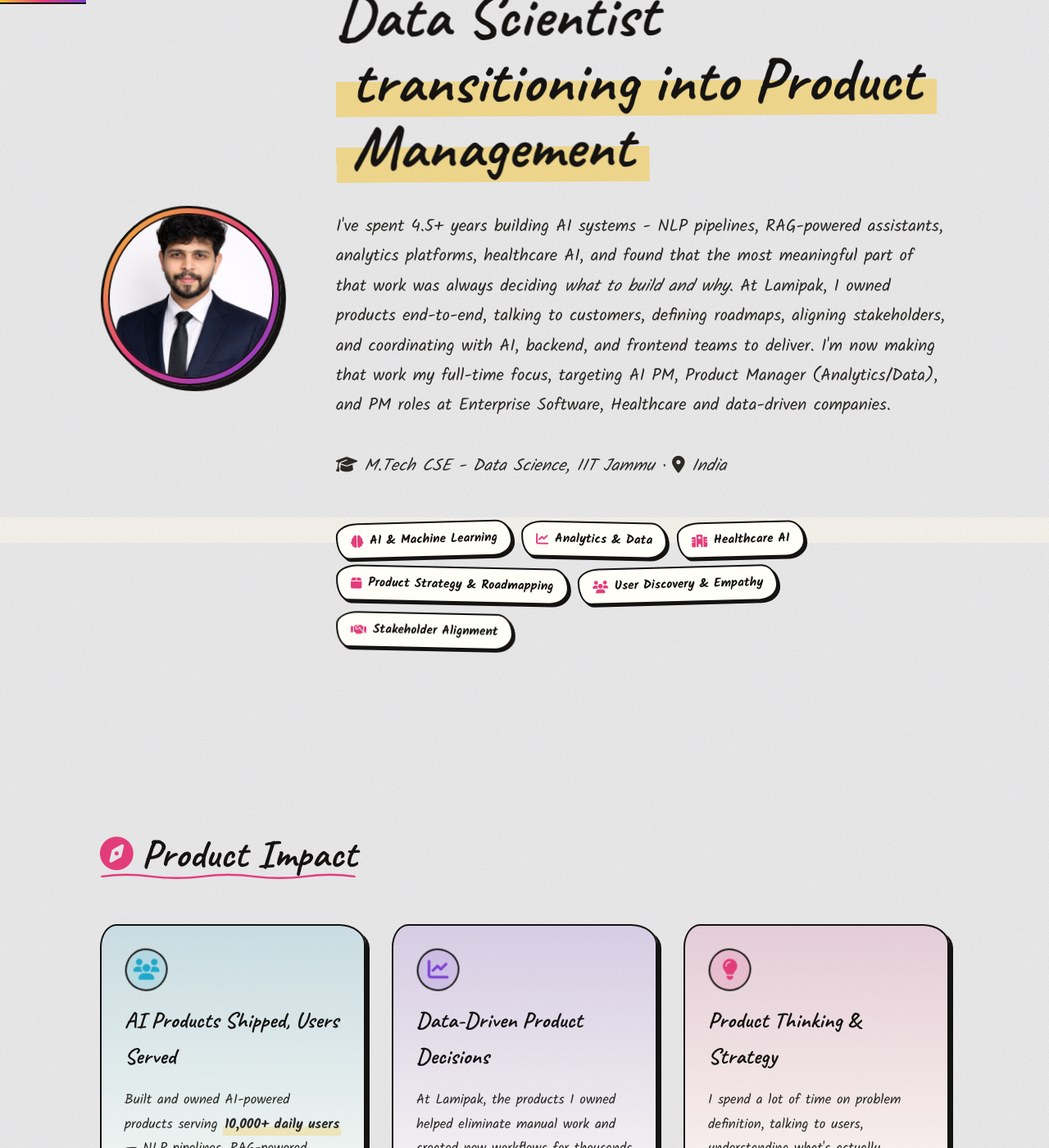
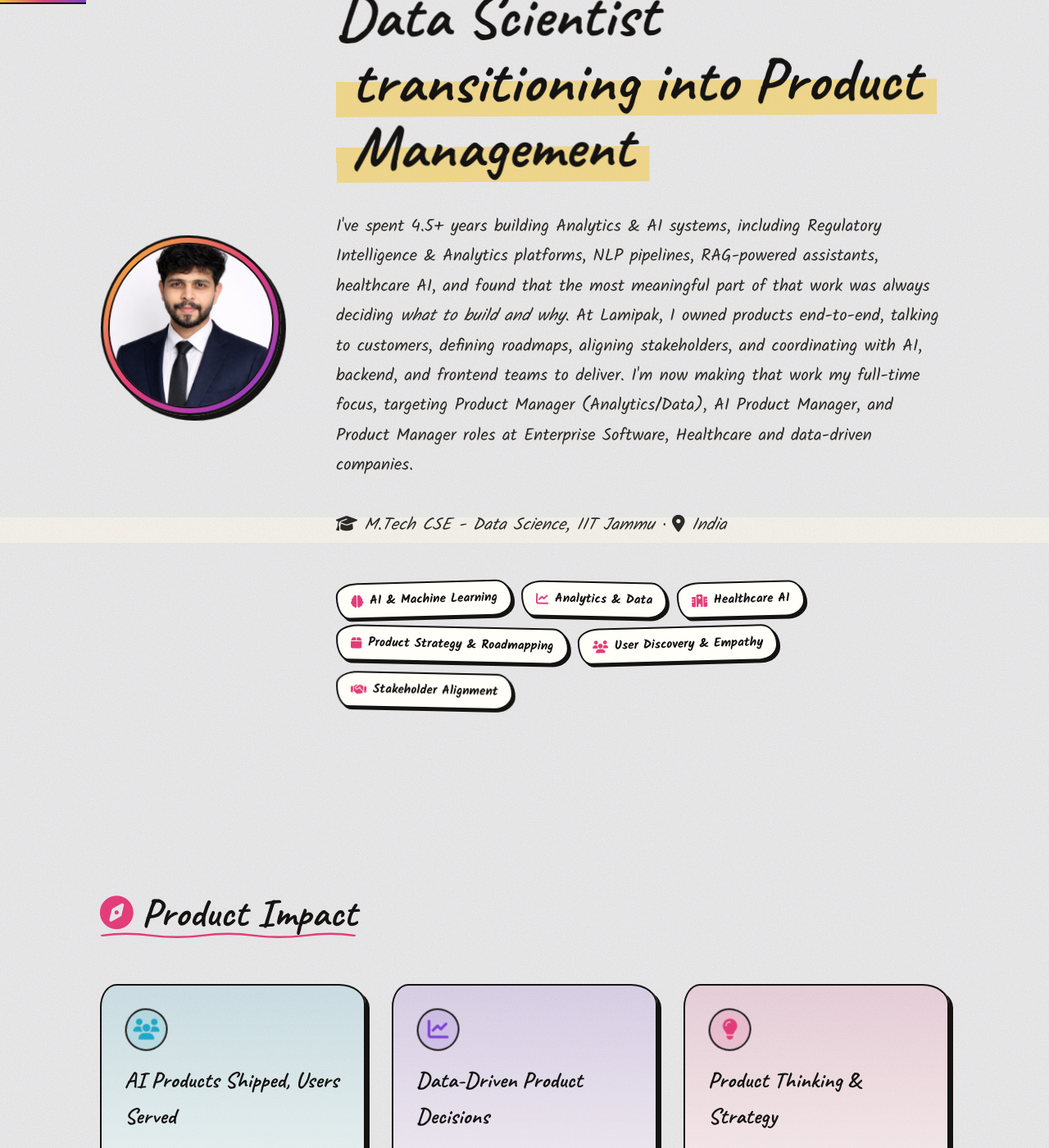
Before and after one commit to mayank1101/mayank1101.github.io, a Jekyll site: the page built from index.html, in a window 1280 px wide and 1400 px high, scrolled down 269 px. Shown: the whole window at 82% size. Built offline with Jekyll 4.4.1, drawn with Linux system fonts in a browser that asks for light colours; some web fonts are replaced; some of the changed text lies outside the part shown.

Commit message:
fixed typos across pages

```diff
--- a/about.html
+++ b/about.html
@@ -18,8 +18,8 @@
         <div class="hero-text">
             <h1>About Me</h1>
             <p>
-                I'm a Data Scientist making a deliberate move into Product Management. For 4.5+ years, I've built AI systems —
-                NLP pipelines, RAG-powered products, healthcare AI, and found that the most meaningful part of that work
+                I'm a Data Scientist making a deliberate move into Product Management. For 4.5+ years, I've built Analytics & AI systems, including
+                Regulatory Intelligence & Analytics platforms, NLP pipelines, RAG-powered products, healthcare AI, and found that the most meaningful part of that work
                 was always figuring out <em>what to build and why</em>. At Lamipak, I owned products end-to-end,
                 talking to customers, defining roadmaps, aligning stakeholders, and coordinating with engineering teams to deliver.
                 My data science background shapes how I approach decisions: with care about evidence, honest trade-offs,
--- a/index.html
+++ b/index.html
@@ -1,7 +1,7 @@
 ---
 layout: page
 title: Home
-description: Mayank Sharma - Data Scientist transitioning into Product Management. 4.5+ years building AI systems — NLP, GenAI, healthcare AI. Moving into PM roles at data-driven companies.
+description: Mayank Sharma, a Data Scientist transitioning into Product Management. 4.5+ years building AI systems — NLP, GenAI, healthcare AI. Moving into PM roles at data-driven companies.
 ---
 
 <div class="container hero fade-in">
@@ -23,11 +23,11 @@
         <span class="hero-highlight">transitioning into Product Management</span>
       </h1>
       <p>
-        I've spent 4.5+ years building AI systems - NLP pipelines, RAG-powered assistants, analytics platforms, healthcare AI, and found that
+        I've spent 4.5+ years building Analytics & AI systems, including Regulatory Intelligence & Analytics platforms, NLP pipelines, RAG-powered assistants, healthcare AI, and found that
         the most meaningful part of that work was always deciding <em>what to build and why</em>.
         At Lamipak, I owned products end-to-end, talking to customers, defining roadmaps, aligning stakeholders,
         and coordinating with AI, backend, and frontend teams to deliver. I'm now making that work my full-time focus,
-        targeting AI PM, Product Manager (Analytics/Data), and PM roles at Enterprise Software, Healthcare and data-driven companies.
+        targeting Product Manager (Analytics/Data), AI Product Manager, and Product Manager roles at Enterprise Software, Healthcare and data-driven companies.
       </p>
       <p class="muted" style="margin-top: 1rem">
         <i class="fas fa-graduation-cap"></i> M.Tech CSE - Data Science, IIT
@@ -57,8 +57,8 @@
       </div>
       <h3>AI Products Shipped, Users Served</h3>
       <p>
-        Built and owned AI-powered products serving <strong>10,000+ daily users</strong> — NLP pipelines,
-        RAG-powered assistants, GenAI products in production. Regulatory intelligence systems spanning
+        Built and owned AI-powered products serving <strong>10,000+ daily users</strong>, including NLP pipelines,
+        RAG-powered assistants, GenAI products in production. Regulatory intelligence & Analytics systems spanning
         <strong>200+ data sources in 18+ countries</strong>. Identified problems through customer conversations,
         defined roadmaps, aligned stakeholders, and coordinated with AI, backend, and frontend teams to deliver.
         Published research (AAAI 2024).
@@ -112,7 +112,7 @@
       font-weight: 500;
     "
   >
-    AI and product thinking explained for curious minds — no CS degree required, no depth sacrificed.
+    AI and product thinking explained for curious minds - no CS degree required, no depth sacrificed.
   </p>
 
   <div class="manifesto-container">
@@ -173,7 +173,7 @@
     <h2>Let's Collaborate</h2>
     <p>
       Whether you're building data-intensive products and need someone who can bridge technical depth with product thinking,
-      or you're looking for a AI PM or PM (Analytics/Data) roles to hire who speaks to engineers in their language, I'd love to connect.
+      or you're looking for a PM (Analytics/Data) or AI PM roles to hire who speaks to engineers in their language, I'd love to connect.
     </p>
     <p class="muted">
       Open to <strong>AI Product Manager</strong>, <strong>Product Manager (Analytics/Data)</strong>, and
```
Also changed, not shown: resume.html (+5 -5 lines).
